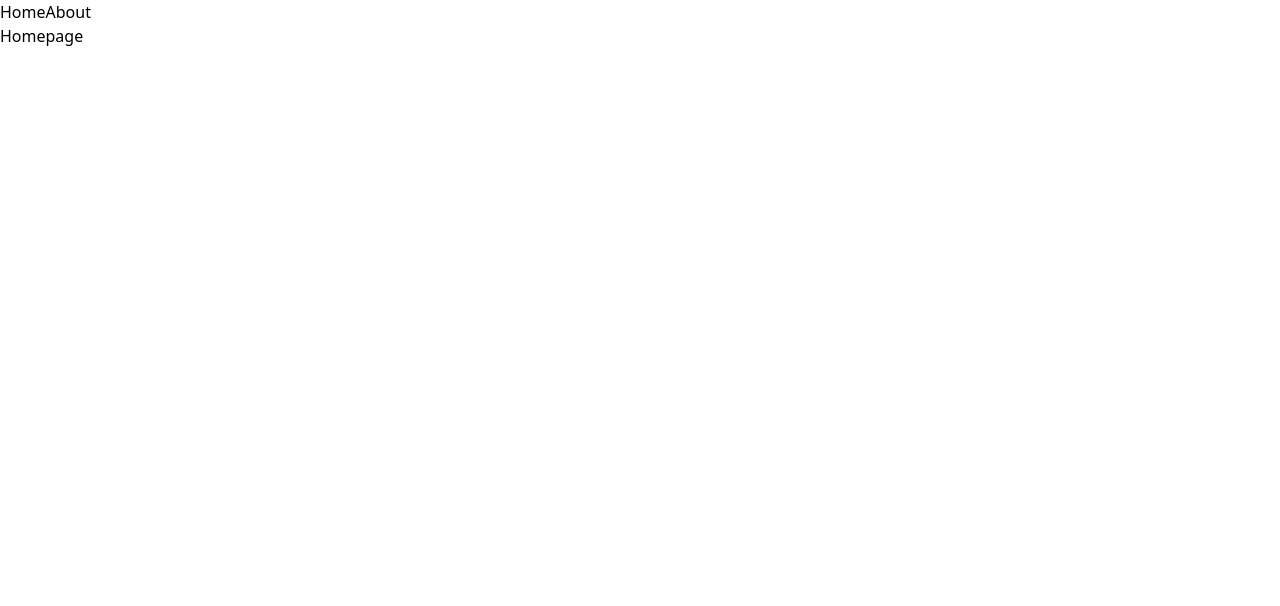
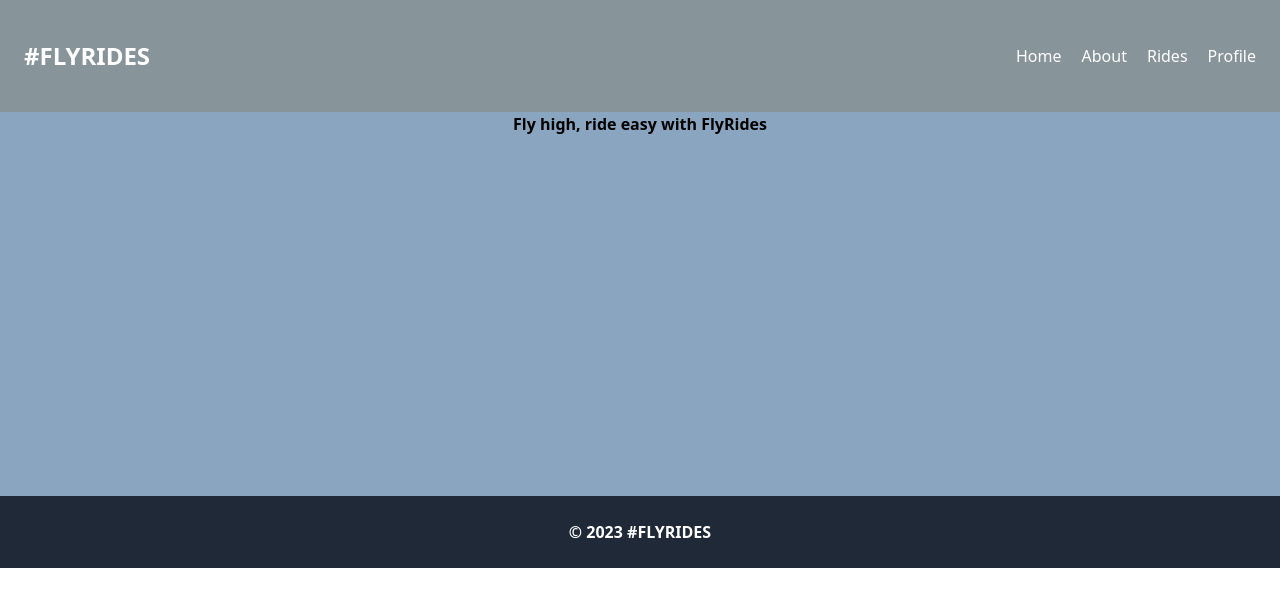
Before and after one commit to priegelsdev/sky-rides, a React (Vite) app: page / in a window 1280 px wide. Shown: the top 606 px of the page. Built offline with nearby package versions, Linux system fonts and the light colour scheme.

Commit message:
crcreate basic home and about pages

```diff
--- a/src/App.tsx
+++ b/src/App.tsx
@@ -9,8 +9,6 @@ import About from './pages/About';
 export default function App() {
   return (
     <BrowserRouter>
-      <Link to="/">Home</Link>
-      <Link to="/about">About</Link>
       <Routes>
         <Route path="/" element={<Home />} />
         <Route path="/about" element={<About />} />
--- /dev/null
+++ b/src/Components/Footer.tsx
@@ -0,0 +1,7 @@
+export default function Footer() {
+  return (
+    <footer className="bg-gray-800 p-6 text-white font-bold text-center">
+      &#169; 2023 #FLYRIDES
+    </footer>
+  );
+}
--- a/src/Components/Header.tsx
+++ b/src/Components/Header.tsx
@@ -1,7 +1,15 @@
+import { Link, NavLink } from 'react-router-dom';
+
 export default function Header() {
   return (
-    <header>
-      <nav></nav>
+    <header className="w-screen bg-secondary py-10 px-6 flex justify-between items-center text-white">
+      <h1 className="text-2xl font-black ">#FLYRIDES</h1>
+      <nav className="flex gap-5">
+        <NavLink to="/">Home</NavLink>
+        <NavLink to="about">About</NavLink>
+        <NavLink to="">Rides</NavLink>
+        <NavLink to="">Profile</NavLink>
+      </nav>
     </header>
   );
 }
--- a/src/pages/About.tsx
+++ b/src/pages/About.tsx
@@ -1,7 +1,15 @@
+import Header from '../Components/Header';
+import Footer from '../Components/Footer';
+
 export default function About() {
   return (
-    <div>
-      <h1>About</h1>
-    </div>
+    <>
+      <Header />
+      {/* change height once page fills up*/}
+      <div className="h-96 bg-primary">
+        <h1 className="text-center font-bold">About</h1>
+      </div>
+      <Footer />
+    </>
   );
 }
--- a/src/pages/Home.tsx
+++ b/src/pages/Home.tsx
@@ -1,7 +1,17 @@
+import Header from '../Components/Header';
+import Footer from '../Components/Footer';
+
 export default function Home() {
   return (
-    <div>
-      <h1>Homepage</h1>
-    </div>
+    <>
+      <Header />
+      {/* change height once page fills up*/}
+      <div className="h-96 bg-primary">
+        <h1 className="text-center font-bold">
+          Fly high, ride easy with FlyRides
+        </h1>
+      </div>
+      <Footer />
+    </>
   );
 }
--- a/tailwind.config.cjs
+++ b/tailwind.config.cjs
@@ -1,8 +1,14 @@
 /** @type {import('tailwindcss').Config} */
 module.exports = {
-  content: ["./index.html", "./src/**/*.{js,ts,jsx,tsx}"],
+  content: ['./index.html', './src/**/*.{js,ts,jsx,tsx}'],
   theme: {
-    extend: {},
+    extend: {
+      colors: {
+        primary: '#89a5c0',
+        secondary: '#879499',
+        accent: '#E0D6B8',
+      },
+    },
   },
   plugins: [],
 };
```
